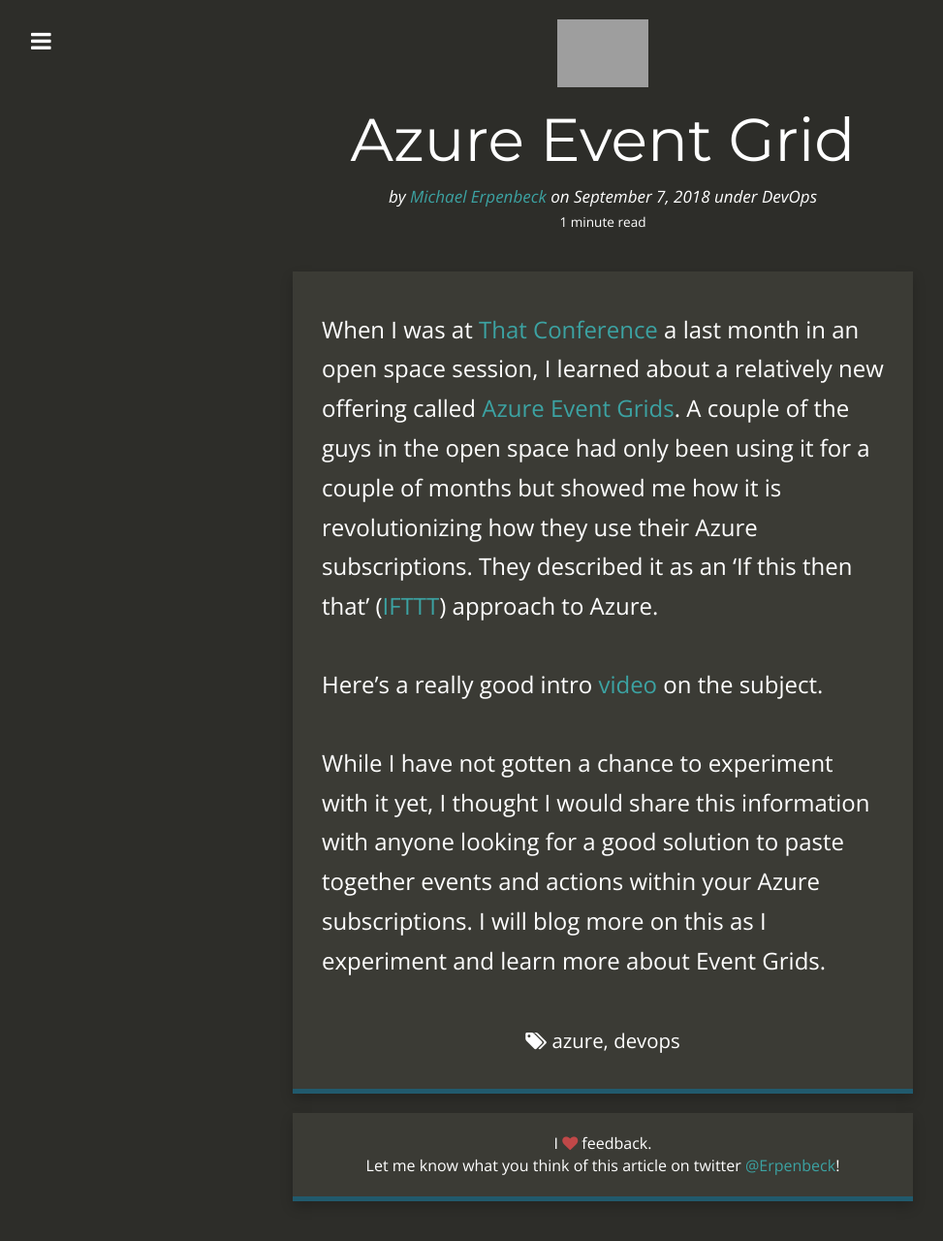
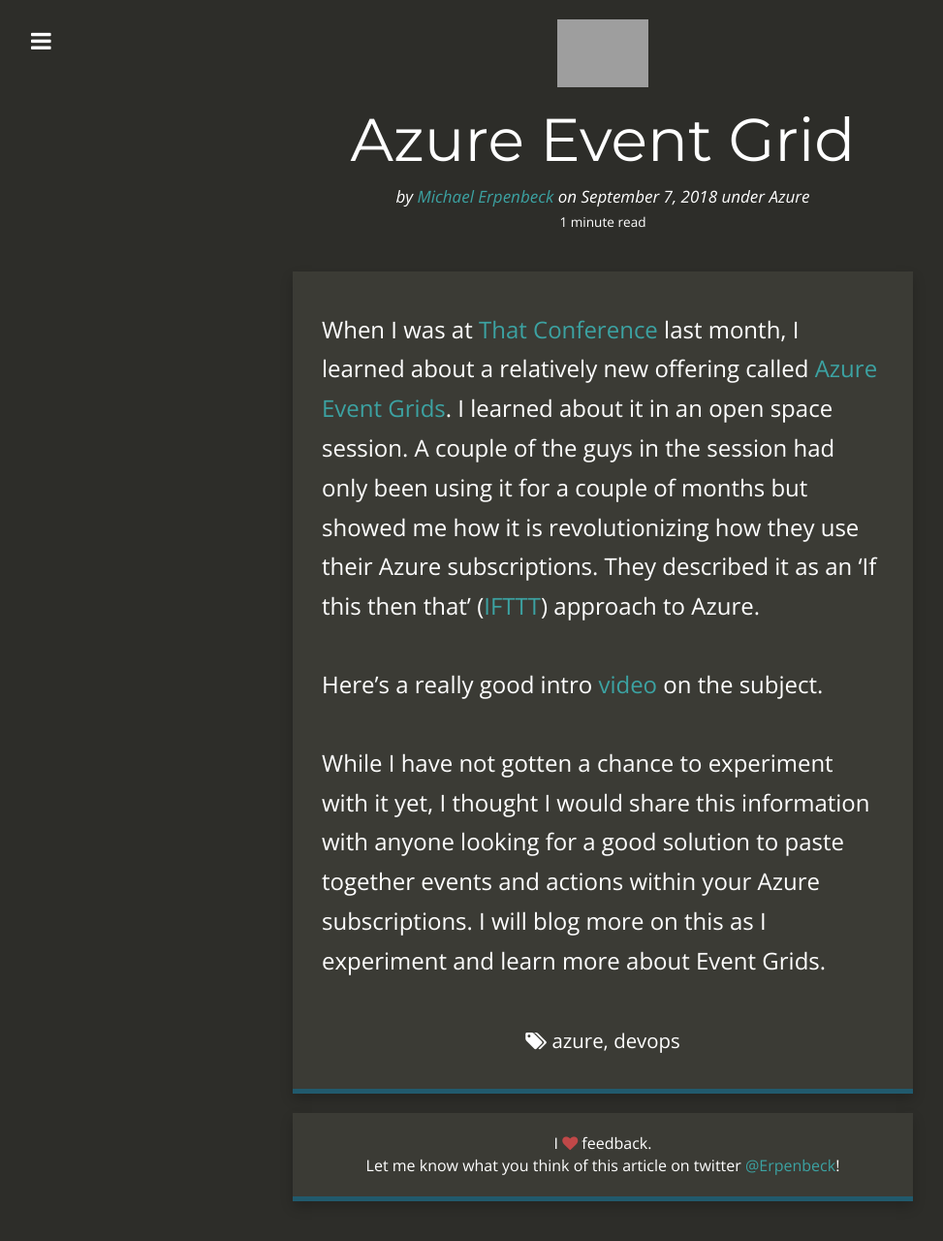
Before and after one commit to GitMje/gitmje.github.io, a Jekyll site: the page built from _posts/2018-09-07-azure-event-grid.md, in a window 1280 px wide. Shown: the whole page at 97% size, without its empty margins (18-991 px from the left). Built offline with Jekyll 4.4.1, drawn with Linux system fonts in a browser that asks for light colours; nearby versions of some CDN libraries; grey boxes are pictures that could not be loaded.

Commit message:
Fixing broken engish in most recent post

```diff
--- a/_posts/2018-09-07-azure-event-grid.md
+++ b/_posts/2018-09-07-azure-event-grid.md
@@ -4,14 +4,14 @@ title:      Azure Event Grid
 date:       2018-09-07 20:08:00
 author:     Michael Erpenbeck
 summary:    Azure Event Grid
-categories: DevOps Azure
+categories: Azure
 thumbnail:  jekyll
 tags:
  - azure
  - devops
 ---
 
-When I was at [That Conference](https://www.thatconference.com/) a last month in an open space session, I learned about a relatively new offering called [Azure Event Grids](https://azure.microsoft.com/en-us/resources/videos/introducing-azure-event-grid/).  A couple of the guys in the open space had only been using it for a couple of months but showed me how it is revolutionizing how they use their Azure subscriptions.  They described it as an 'If this then that' ([IFTTT](https://ifttt.com/)) approach to Azure.
+When I was at [That Conference](https://www.thatconference.com/) last month, I learned about a relatively new offering called [Azure Event Grids](https://azure.microsoft.com/en-us/resources/videos/introducing-azure-event-grid/).  I learned about it in an open space session.  A couple of the guys in the session had only been using it for a couple of months but showed me how it is revolutionizing how they use their Azure subscriptions.  They described it as an 'If this then that' ([IFTTT](https://ifttt.com/)) approach to Azure.
 
 Here's a really good intro [video](https://www.youtube.com/watch?v=p8ia7J4Y7tI&feature=youtu.be) on the subject.
 
```
